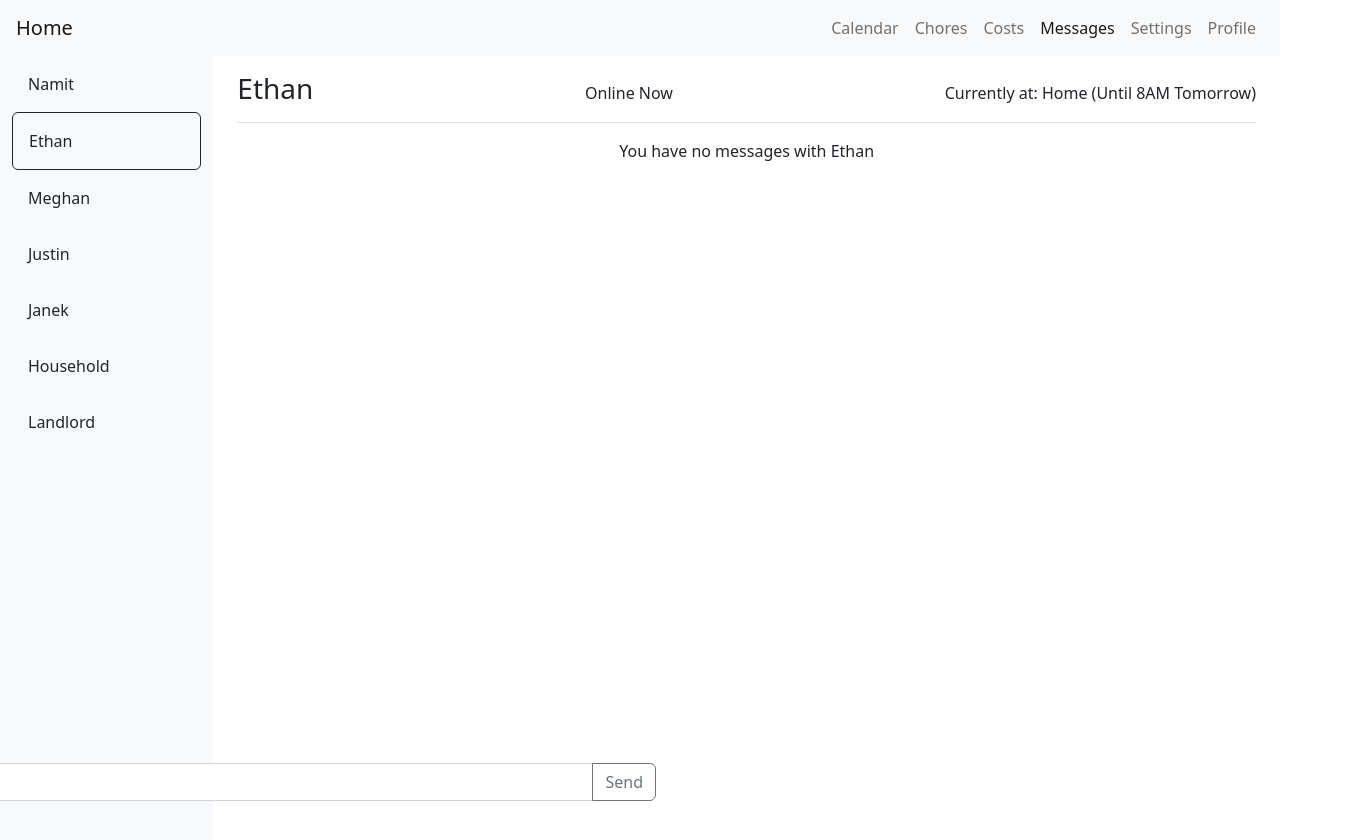
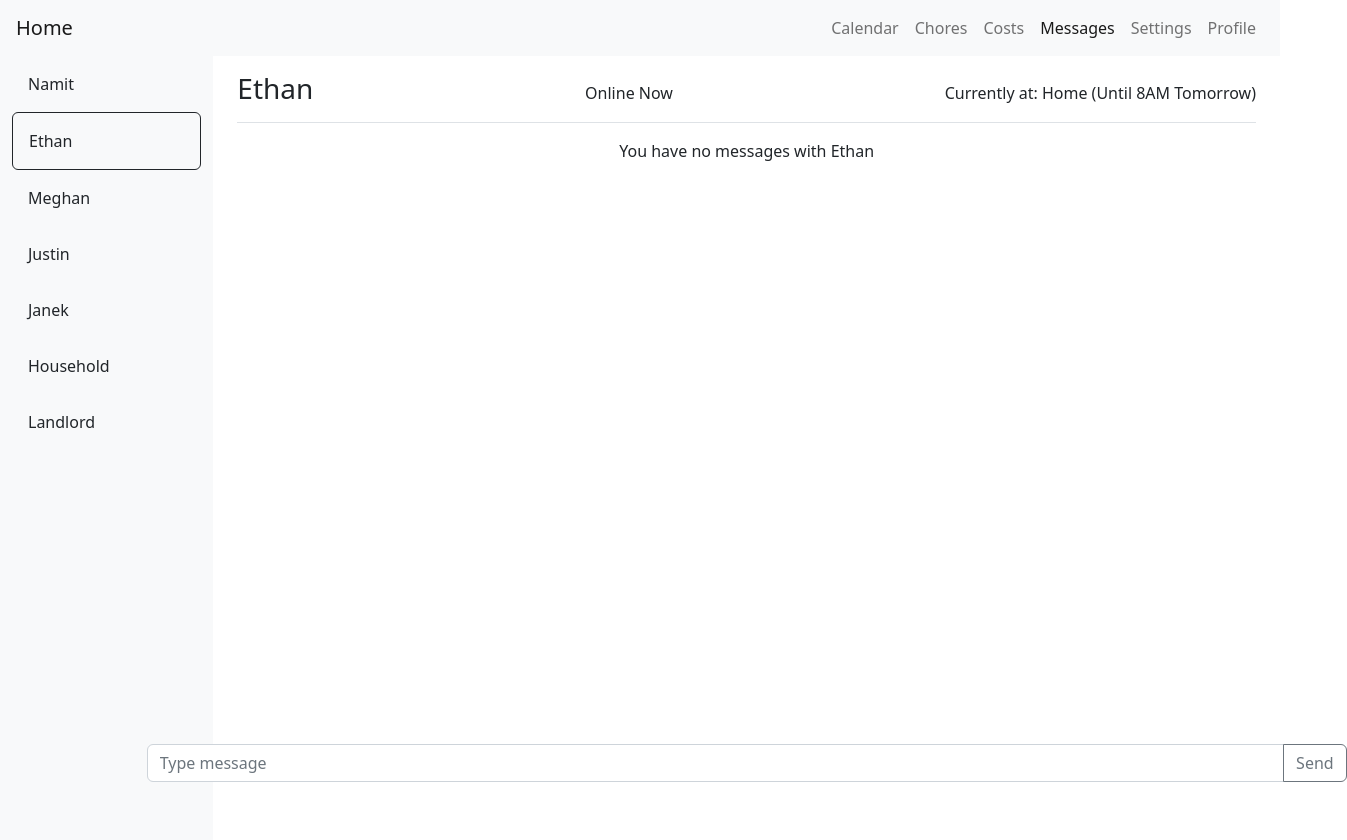
Before and after one commit to justinprez/goodhousemate, a website: page tabs/messageList/ethan.html in a window 1280 px wide. Shown: the whole page, 1347 px wide, since content can reach past the window. Drawn offline with Linux system fonts and the light colour scheme.

Commit message:
Fixing message input bar

```diff
--- a/tabs/messageList/ethan.html
+++ b/tabs/messageList/ethan.html
@@ -109,9 +109,11 @@
           <div class="position-relative" style="height: 10%;">
             <div style="text-align: center;"> You have no messages with Ethan</div>
           </div>
+
+
           <div class="position-relative" style="height: 80%;">
-            <div class="position-absolute bottom-0 end-0 translate-middle">
-              <div class="input-group mb-3" style="width: 1200px;">
+            <div class="position-absolute bottom-0 start-50 translate-middle">
+              <div class="input-group mb-3 position-relative start-50 translate-middle " style="width: 1200px;">
                 <input type="text" class="form-control" placeholder="Type message" aria-label="Recipient's username" aria-describedby="button-addon2">
                 <button class="btn btn-outline-secondary" type="button" id="button-addon2">Send</button>
               </div>
```
Also changed, not shown: tabs/messageList/household.html (+2 -2 lines), tabs/messageList/janek.html (+2 -2 lines), tabs/messageList/justin.html (+4 -2 lines), tabs/messageList/landlord.html (+2 -2 lines), tabs/messageList/meghan.html (+2 -2 lines), tabs/messageList/namit.html (+2 -2 lines), tabs/messages.html (+1 -1 lines).
